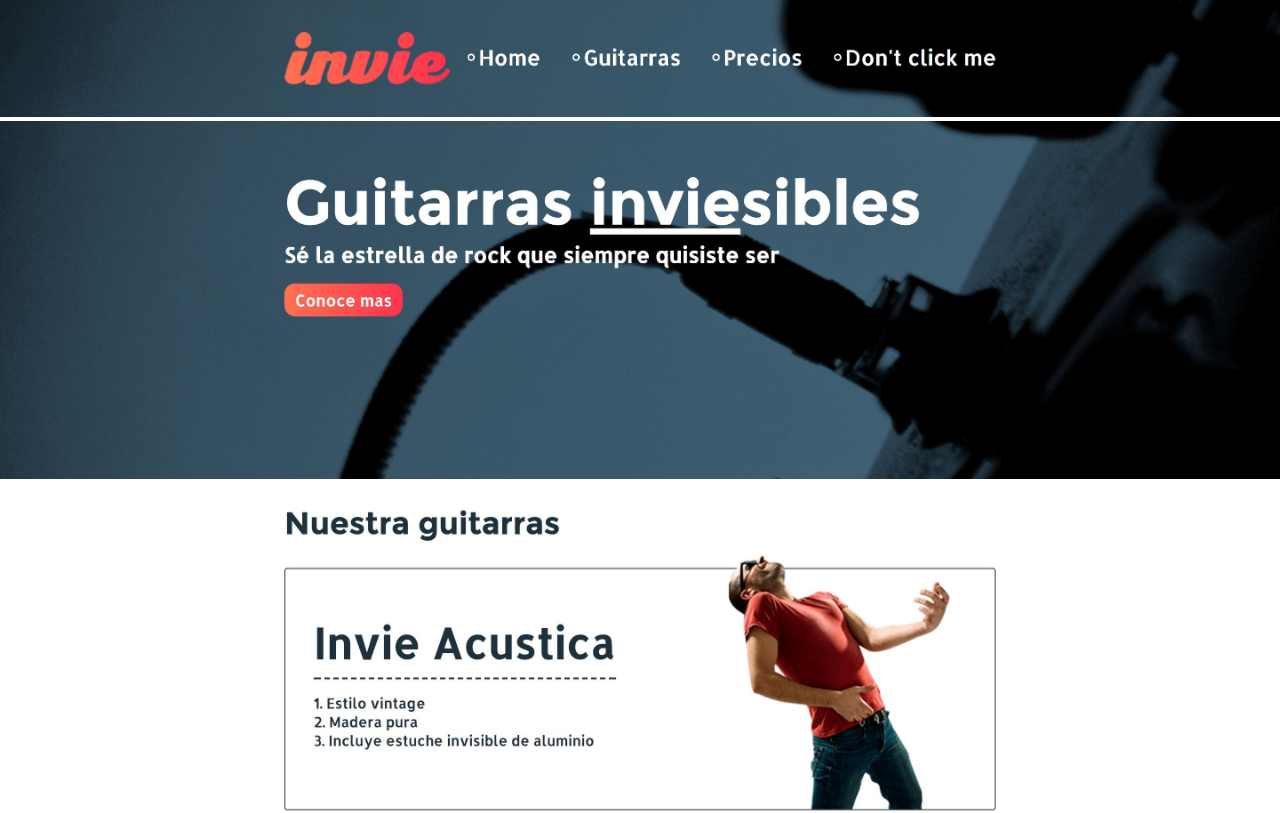
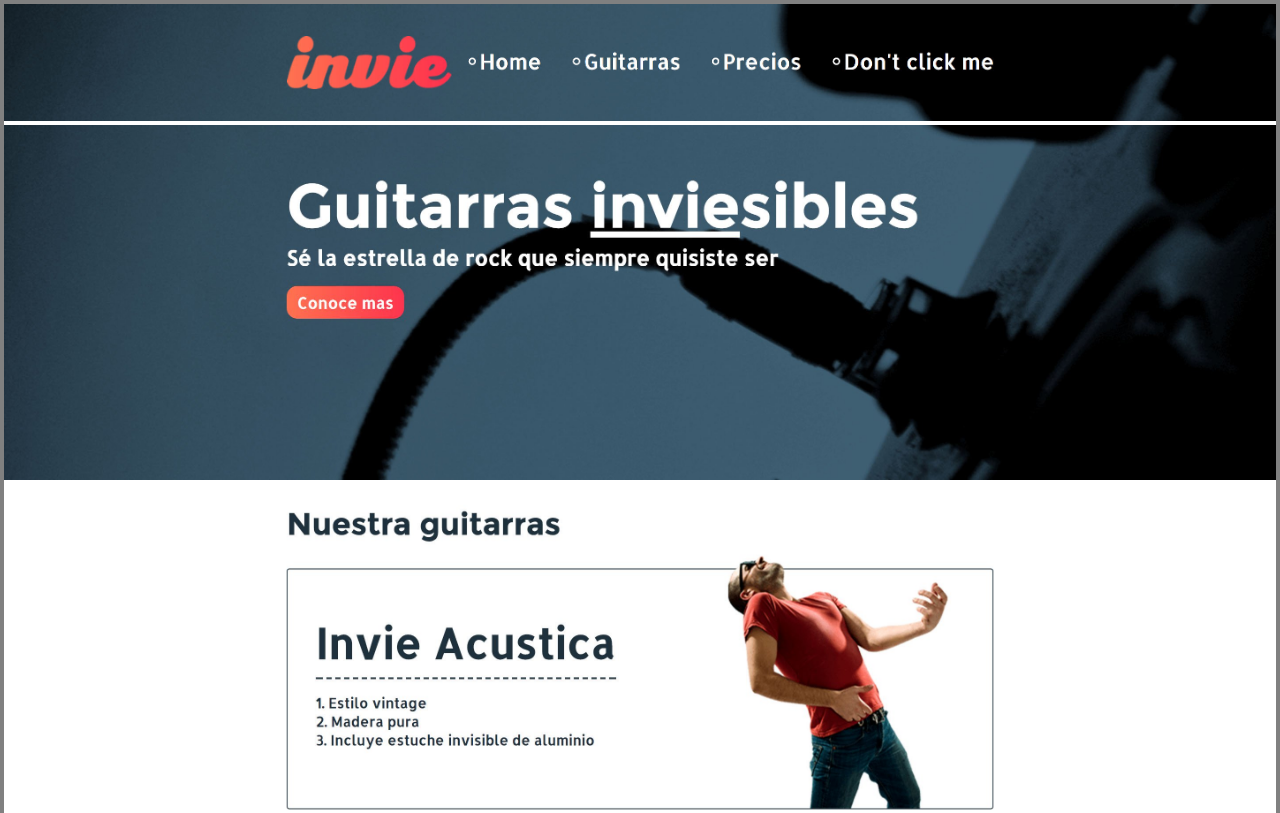
Before and after one commit to eduardostorymaker/invie-github, a plain HTML site: page index.html in a window 1280 px wide. Shown: the top 813 px of the page. Drawn offline with Linux system fonts and the light colour scheme.

Commit message:
Agregado borde gris

```diff
--- a/index.html
+++ b/index.html
@@ -6,6 +6,8 @@
     <style media="screen">
       body {
         margin: 0;
+        border: 4px solid gray;
+
       }
 
       img {
```
